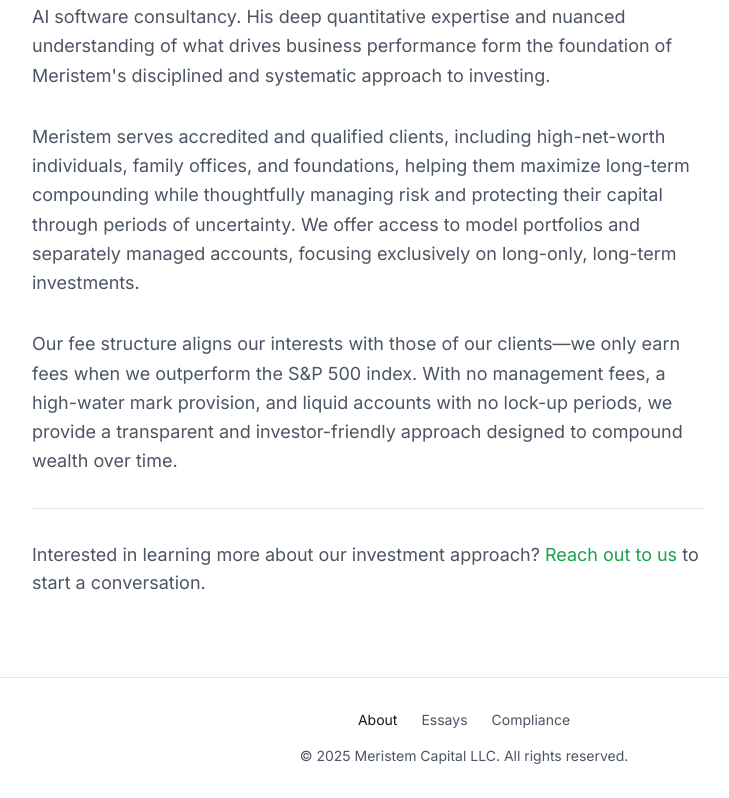
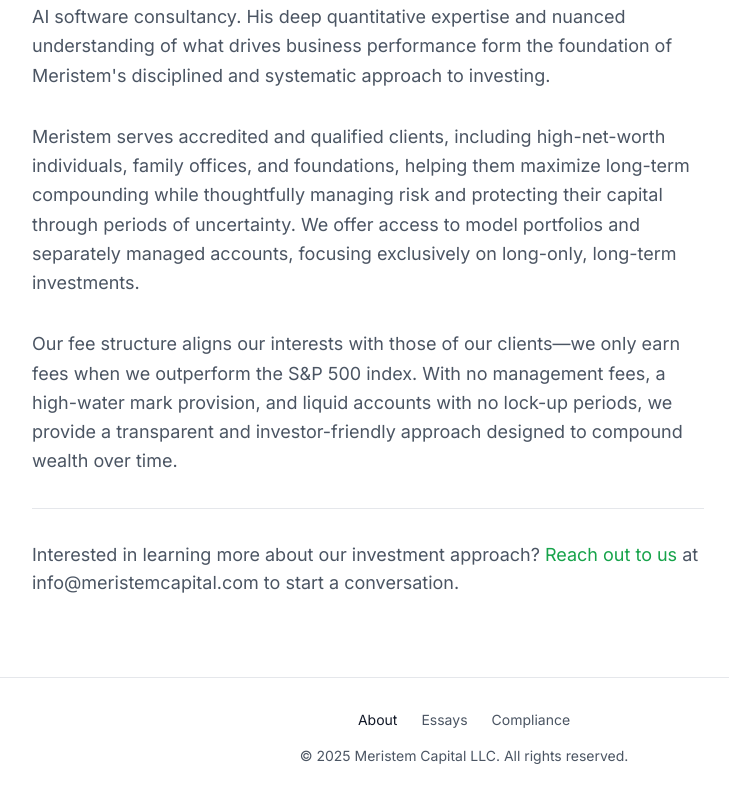
Before and after one commit to tyler-foxworthy/meristem_site, a Next.js app: page /about in a window 1280 px wide. Shown: the part 657-1455 px from the top of the page, without its empty margins (176-905 px from the left). Built offline with nearby package versions, Linux system fonts and the light colour scheme.

Commit message:
feat: add plain text email address to About page

```diff
--- a/src/app/about/page.tsx
+++ b/src/app/about/page.tsx
@@ -34,7 +34,7 @@
               >
                 Reach out to us
               </a>
-              {' '} to start a conversation.
+              {' '} at info@meristemcapital.com to start a conversation.
             </p>
           </div>
         </div>
```
